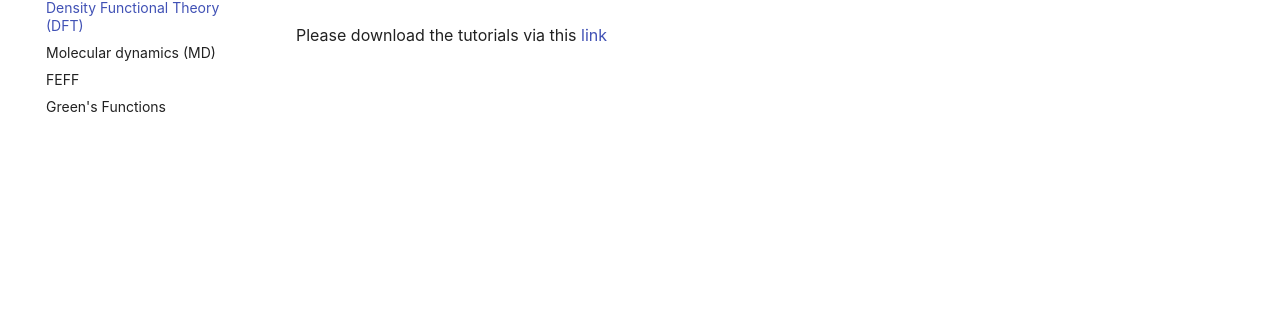
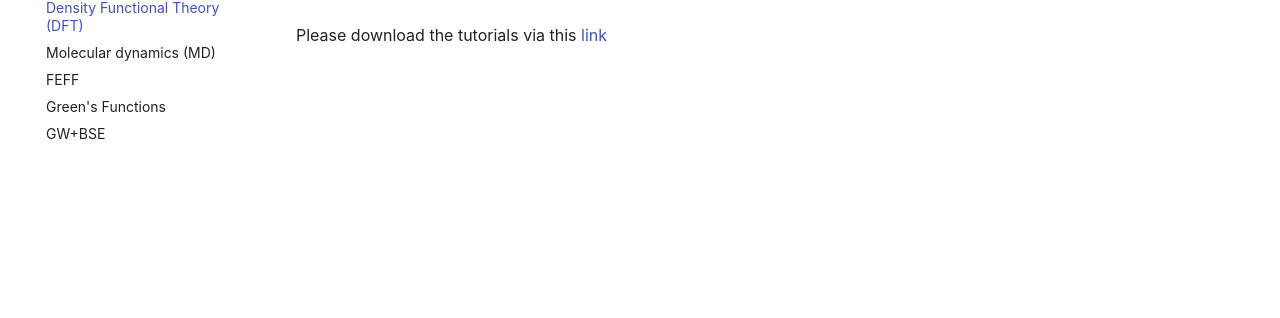
Before and after one commit to LACCMSS/2026, an MkDocs documentation site: the page built from docs/dft.md, in a window 1280 px wide. Shown: the part 217-535 px from the top of the page. Built offline with MkDocs 1.6.1 and Material for MkDocs 9.7.7, drawn with Linux system fonts in a browser that asks for light colours; some web fonts are replaced.

Commit message:
Update mkdocs.yml

```diff
--- a/mkdocs.yml
+++ b/mkdocs.yml
@@ -42,6 +42,7 @@ nav:
     - 'Molecular dynamics (MD)': md.md
     - 'FEFF': feff.md
     - "Green's Functions": gf.md
+    - "GW+BSE": bse.md
   - Venue/Travel: location.md
   - Contact: contact.md
   - "Previous Schools": archive.md
```
